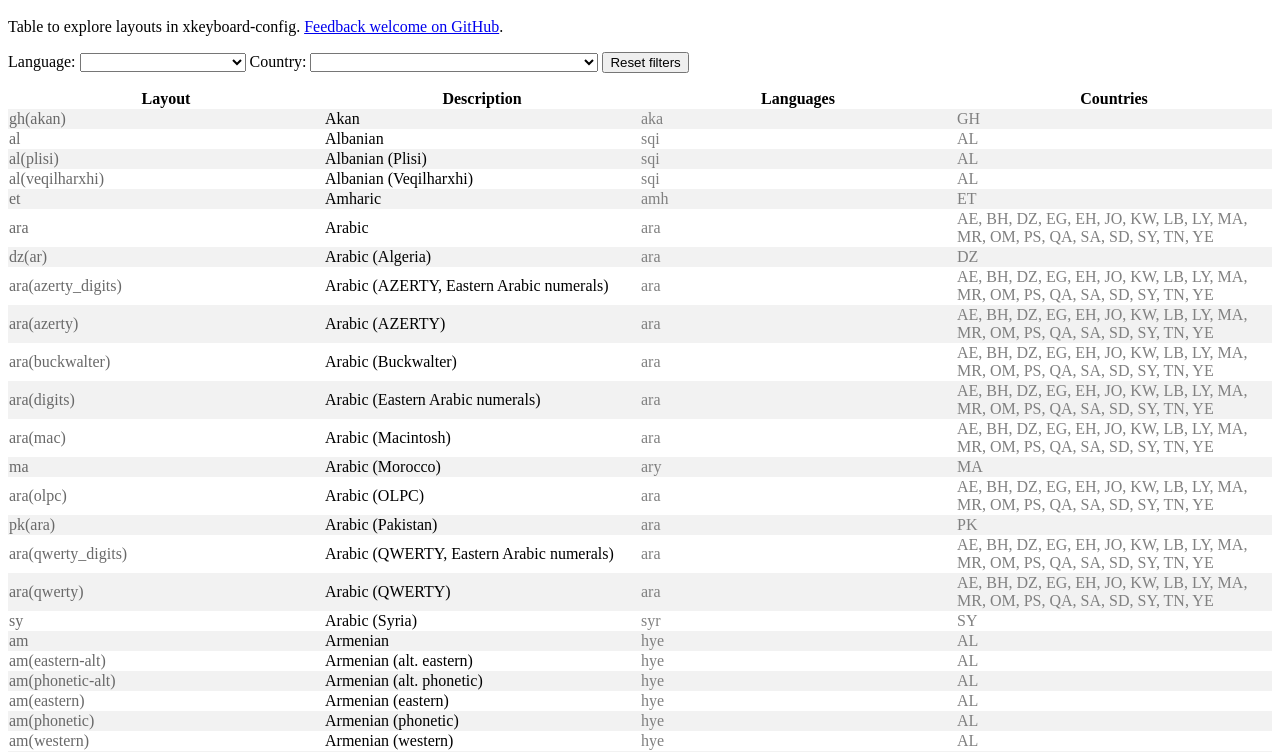
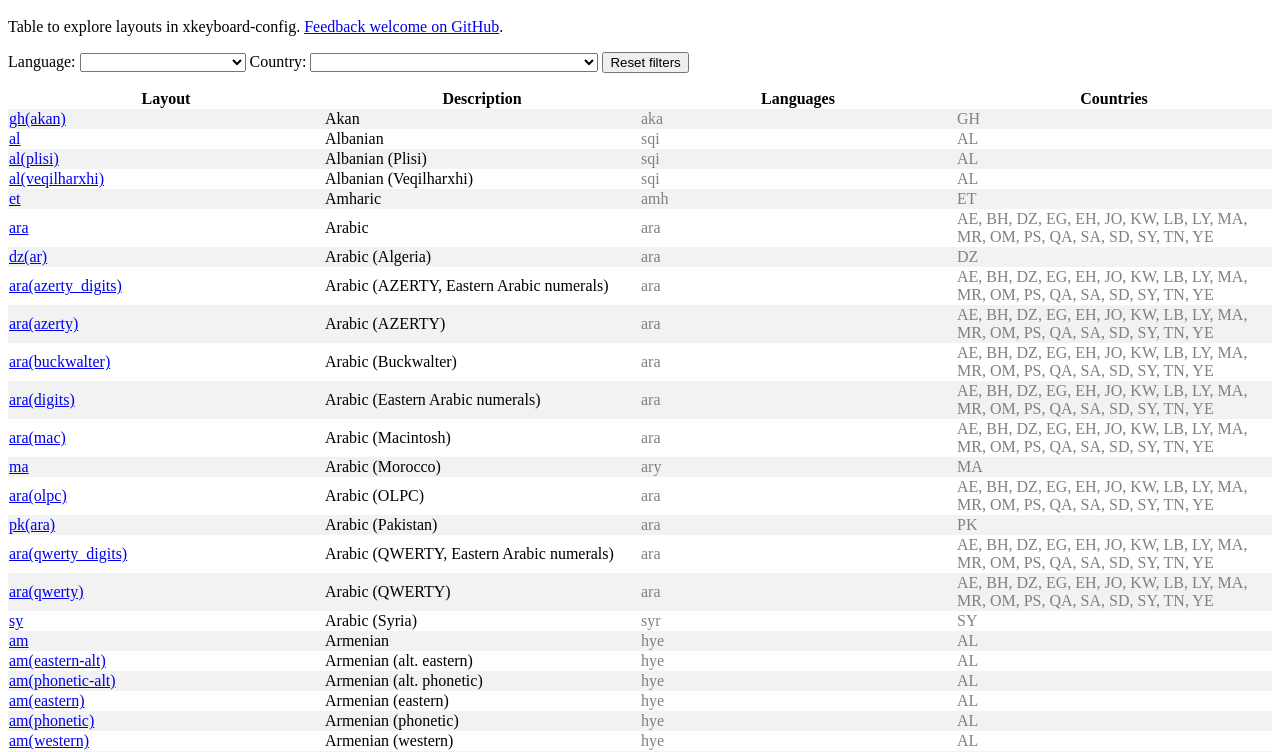
Before and after one commit to hickford/xkb-layout-explorer, a plain HTML site: page index.html in a window 1280 px wide. Shown: the part 48-800 px from the top of the page. Drawn offline with Linux system fonts and the light colour scheme.

Commit message:
Link to html

```diff
--- a/index.html
+++ b/index.html
@@ -12,10 +12,6 @@
         tbody tr :nth-child(3),
         tbody tr :nth-child(4) {
             color: grey;
-        }
-
-        tbody tr :nth-child(1) {
-            color: dimgrey;
         }
 
         tbody tr:nth-child(odd) {
@@ -59,7 +55,10 @@
             layout.iso3166.map(x => tr.classList.add(x));
 
             var xkb = document.createElement("td");
-            xkb.appendChild(document.createTextNode(xkb_name(layout)));
+            var a = document.createElement("a");
+            a['href'] = "https://hickford.github.io/xkb_ldml/html/" + xkb_name(layout) + ".html";
+            a.appendChild(document.createTextNode(xkb_name(layout)));
+            xkb.appendChild(a);
             tr.appendChild(xkb);
 
             var description = document.createElement("td");
```
